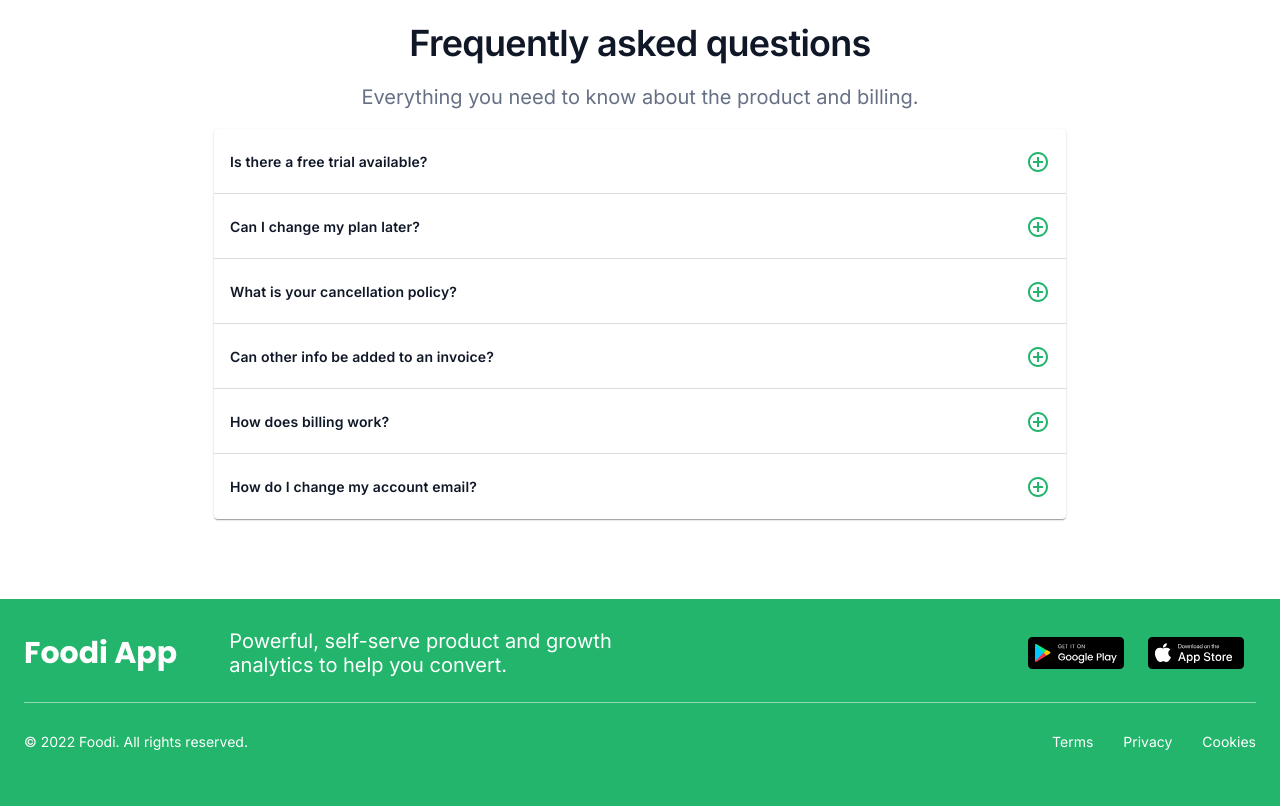
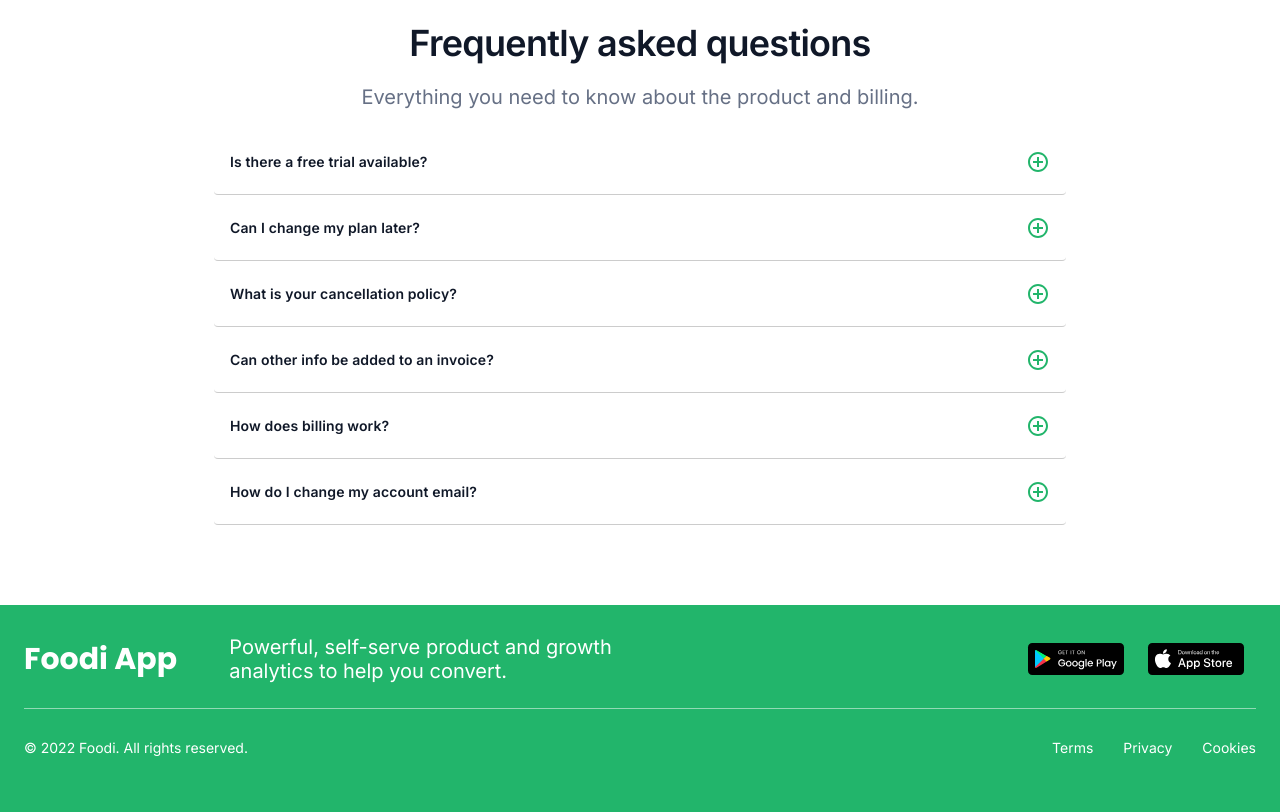
Before and after one commit to smajlmekaj/Business-LandingPage, a Next.js app: page / in a window 1280 px wide. Shown: the part 3360-4172 px from the top of the page. Built offline with nearby package versions, Linux system fonts and the light colour scheme.

Commit message:
Fixed styling

```diff
--- a/components/home/FaqQuestion.js
+++ b/components/home/FaqQuestion.js
@@ -5,14 +5,38 @@ import AccordionDetails from '@mui/material/AccordionDetails';
 import Typography from '@mui/material/Typography';
 import AddCircleOutlineIcon from '@mui/icons-material/AddCircleOutline';
 import RemoveCircleOutlineIcon from '@mui/icons-material/RemoveCircleOutline';
+import styled from '@emotion/styled';
+
+const AccordionWrapper = styled.div`
+  .css-1tom6df-MuiPaper-root-MuiAccordion-root:before {
+    height: 0;
+  }
+
+  .css-13859ar-MuiPaper-root-MuiAccordion-root:last-of-type {
+    border-radius: 0;
+  }
+  .css-13859ar-MuiPaper-root-MuiAccordion-root.Mui-expanded:last-of-type {
+    padding-bottom: 10px;
+  }
+`;
 
 const FaqQuestions = ({ title, description }) => {
   const [isOpen, setIsOpen] = useState(true);
 
   return (
-    <Accordion sx={{ fontFamily: 'Inter' }}>
+    <AccordionWrapper>
+      <Accordion
+        sx={{
+          fontFamily: 'Inter',
+          borderRadius: 'none',
+          boxShadow: 'none',
+          borderBottom: '1px solid rgba(0, 0 , 0, 0.2)',
+        }}
+      >
         <AccordionSummary
-        onClick={() => (isOpen ? setIsOpen(false) : setIsOpen(true))}
+          onClick={() =>
+            isOpen ? setIsOpen(false) : setIsOpen(true)
+          }
           expandIcon={
             isOpen ? (
               <AddCircleOutlineIcon sx={{ color: '#22B56B' }} />
@@ -29,6 +53,7 @@ const FaqQuestions = ({ title, description }) => {
           <Typography>{description}</Typography>
         </AccordionDetails>
       </Accordion>
+    </AccordionWrapper>
   );
 };
 
```
Lines whose indentation alone changed are shown as unchanged.
